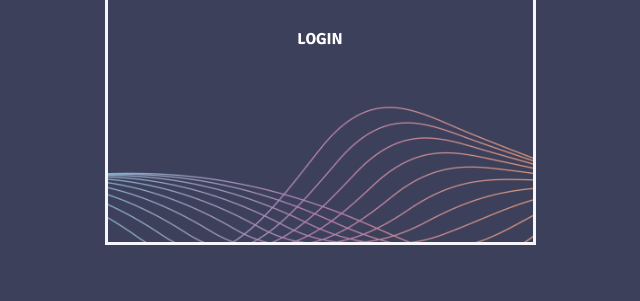
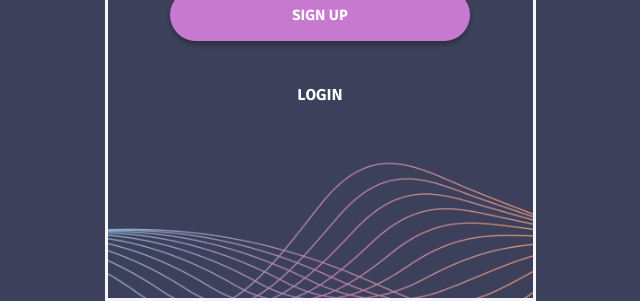
Before and after one commit to DmncG/UX-Final-Project, a plain HTML site: page index.html in a window 1280 px wide. Shown: the part 573-874 px from the top of the page, without its empty margins (320-960 px from the left). Before the commit the page ends 818 px from the top, so only its background shows below. Drawn offline with Linux system fonts and the light colour scheme.

Commit message:
updated styles

```diff
--- a/css/styles.css
+++ b/css/styles.css
@@ -8,6 +8,8 @@ body{
   height: 100vh;
   position: relative;
   background-color: #3D405B;
+  overflow-y: hidden;
+  height: 812px;
 }
 
 .content {
@@ -117,6 +119,7 @@ body{
     overflow-x: hidden;
     height: 812px;
     overflow-y:hidden;
+    top: 56px;
   }
 
   .wave-1{
```
